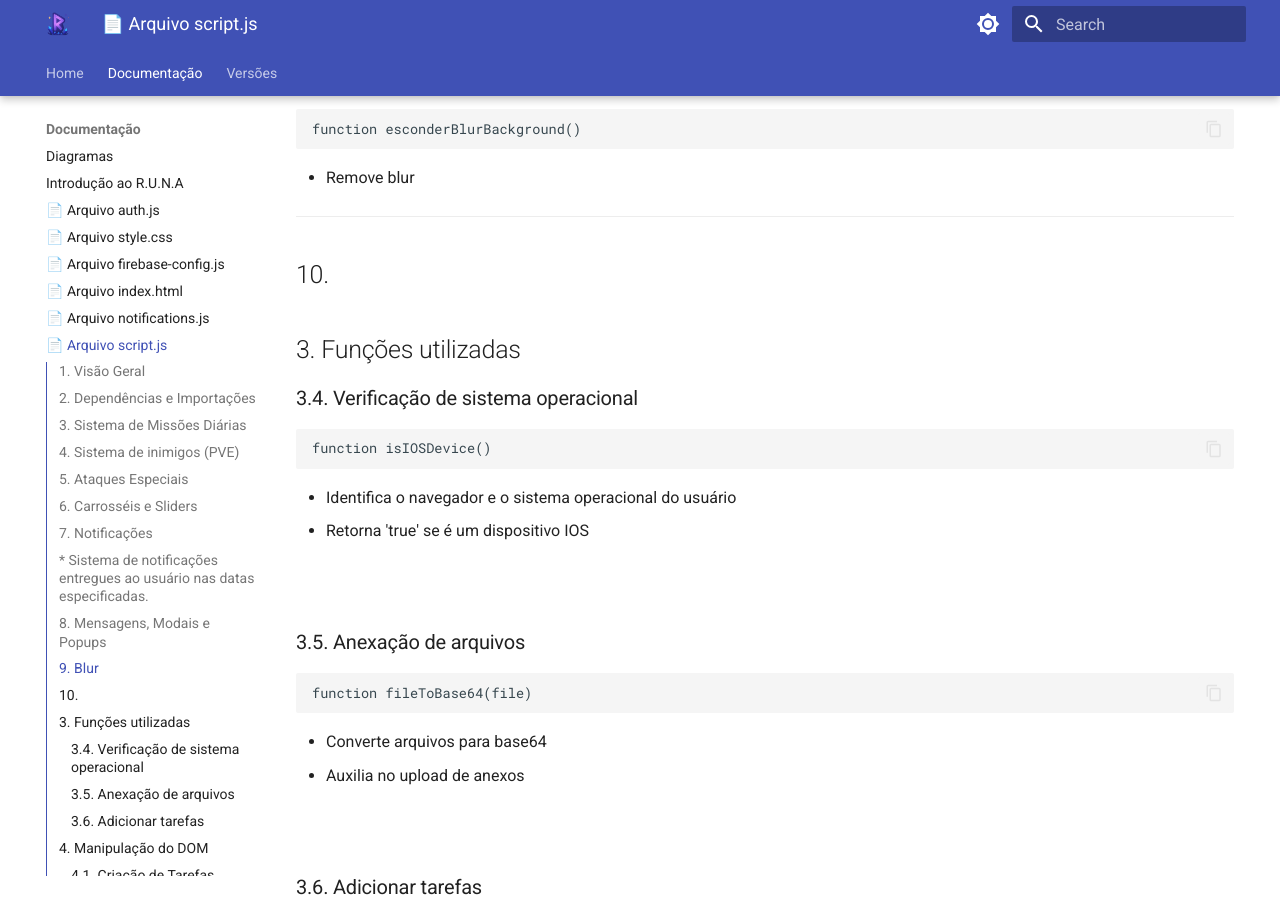
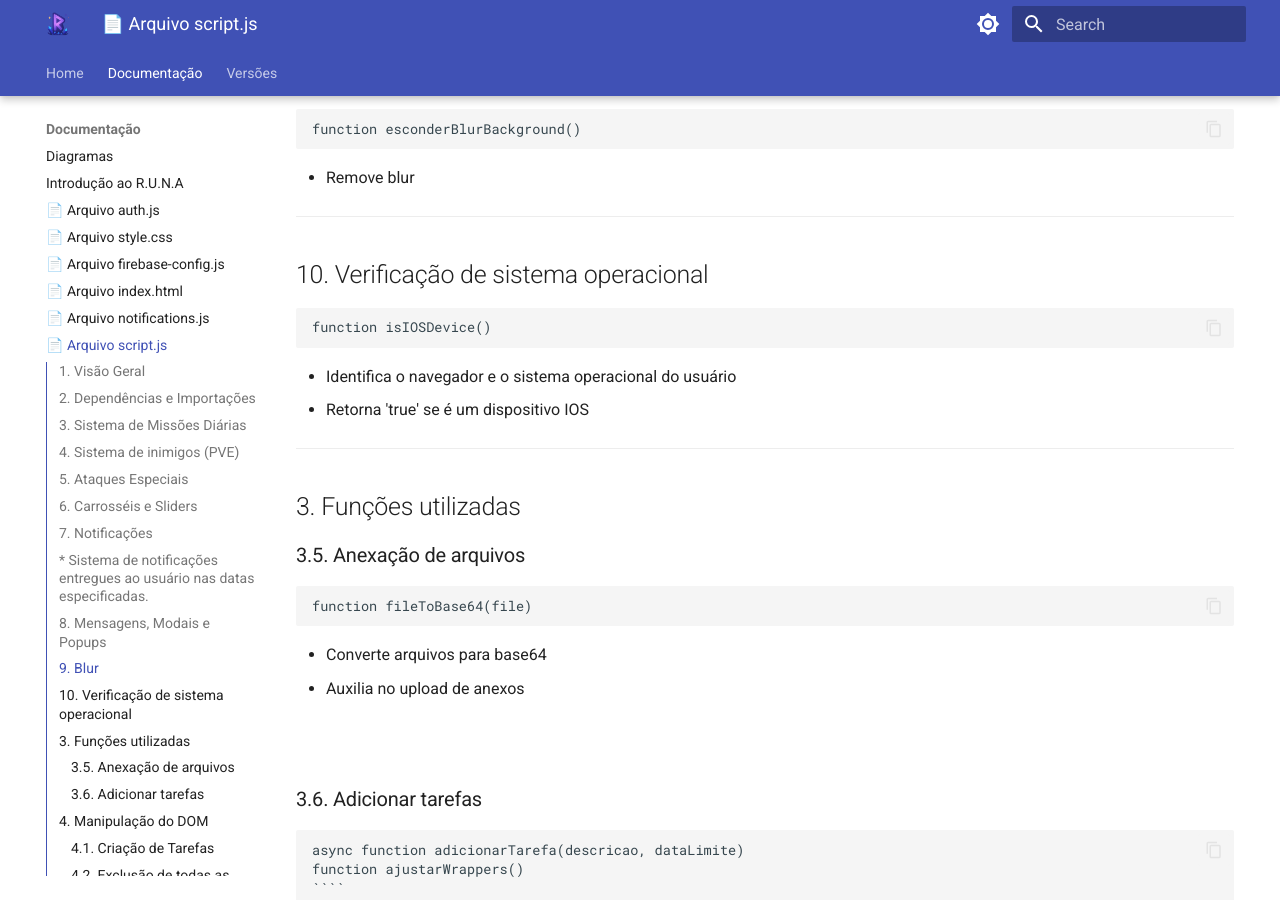
Before and after one commit to Radsfer/DocsE7Runa, an MkDocs documentation site: the page built from docs/documentação/scripts.md, in a window 1280 px wide and 900 px high, scrolled down 3086 px. Built offline with MkDocs 1.6.1 and Material for MkDocs 9.7.7, drawn with Linux system fonts in a browser that asks for light colours.

Commit message:
Verificação de Sistema Operacional

````diff
--- a/docs/documentação/scripts.md
+++ b/docs/documentação/scripts.md
@@ -140,18 +140,17 @@ function esconderBlurBackground()
 
 ---
 
-## 10.
+## 10. Verificação de sistema operacional
 
-## 3. Funções utilizadas
-
-
-### 3.4. Verificação de sistema operacional
 ```js
 function isIOSDevice()
 ```
 - Identifica o navegador e o sistema operacional do usuário
 - Retorna 'true' se é um dispositivo IOS
-  <br><br><br>
+
+---
+
+## 3. Funções utilizadas
 
 ### 3.5. Anexação de arquivos
 ```js
````
